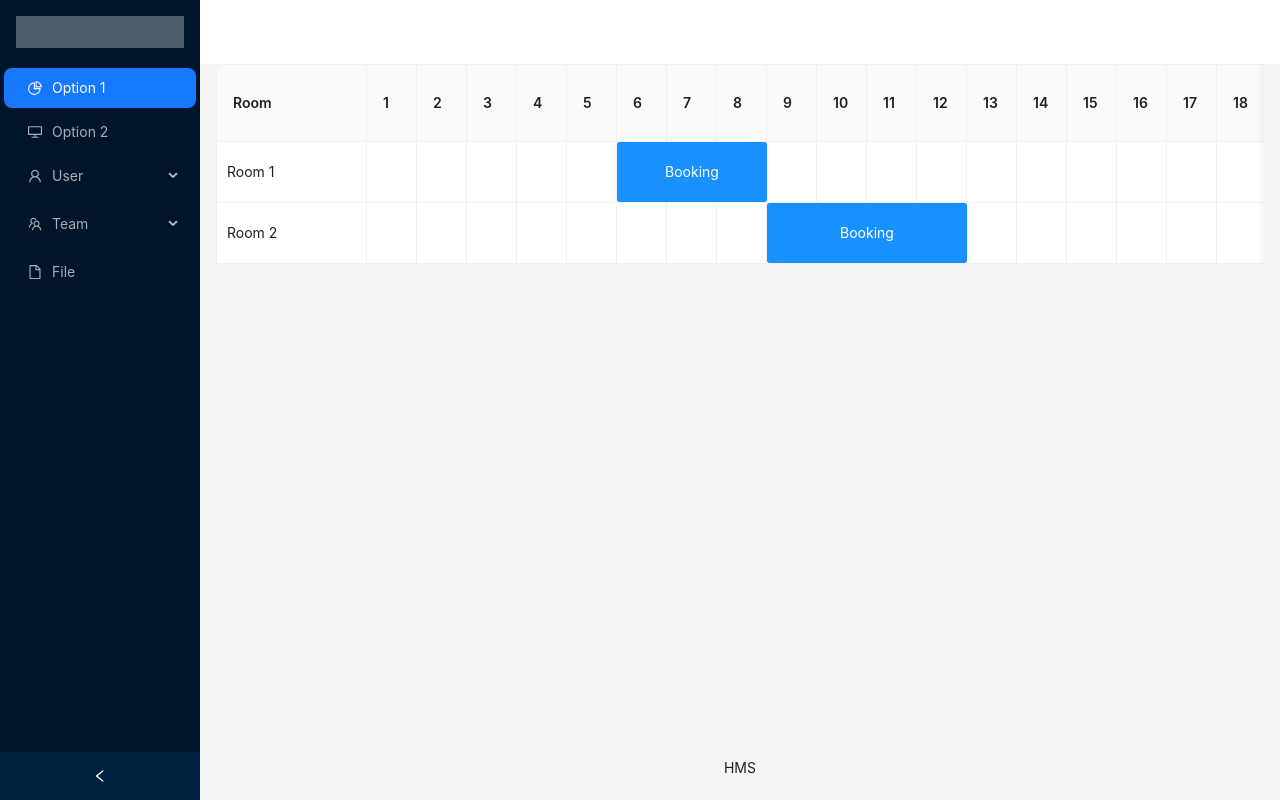
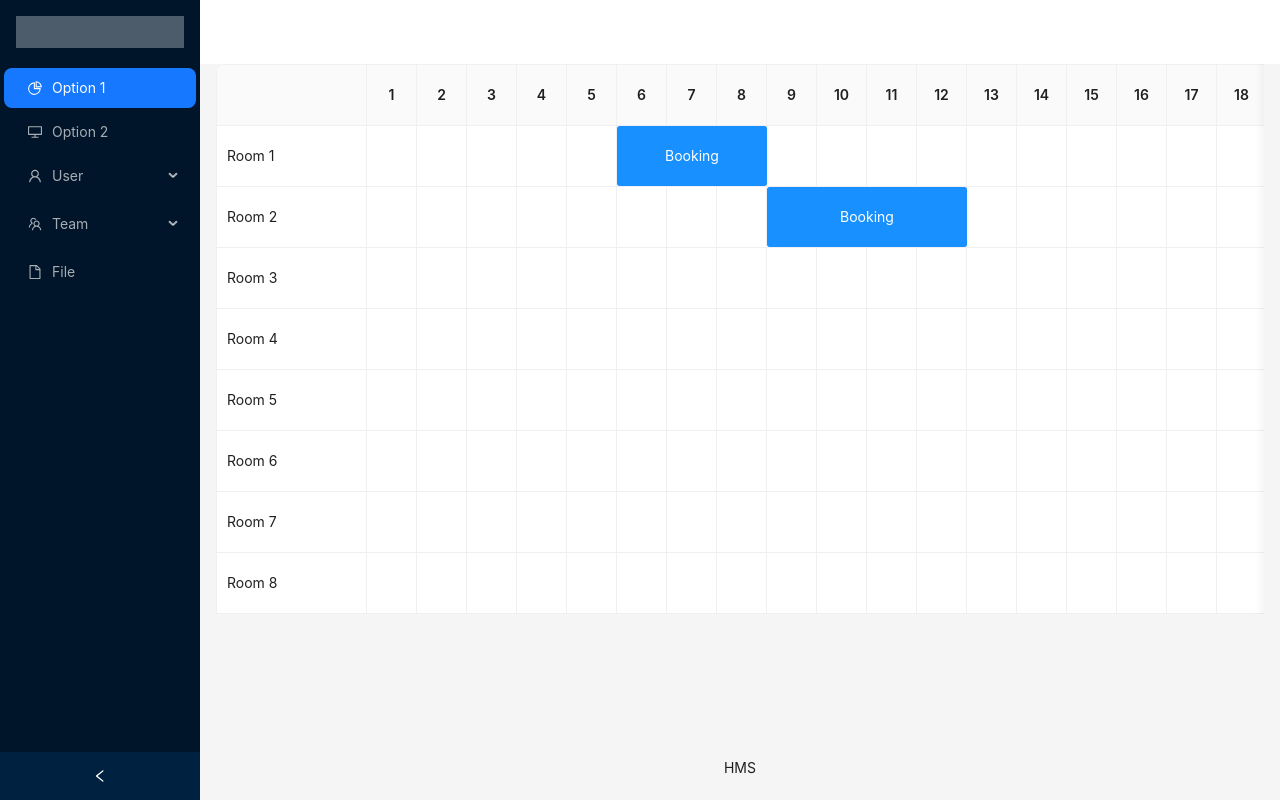
Before and after one commit to Ivansergee/hms, a Vue app in the folder apps/frontend/: page / in a window 1280 px wide. Built offline with nearby package versions, Linux system fonts and the light colour scheme; the HTML template or start-up script is replaced by a standard one.

Commit message:
[#1 #2] Improve dragging, add highlighting

```diff
--- a/apps/frontend/components.d.ts
+++ b/apps/frontend/components.d.ts
@@ -19,7 +19,7 @@ declare module 'vue' {
     AMenuItem: typeof import('ant-design-vue/es')['MenuItem']
     ASubMenu: typeof import('ant-design-vue/es')['SubMenu']
     ATable: typeof import('ant-design-vue/es')['Table']
-    PlanTable: typeof import('./src/components/PlanTable.vue')['default']
+    PlanTable: typeof import('./src/components/PlanTable/PlanTable.vue')['default']
     RouterLink: typeof import('vue-router')['RouterLink']
     RouterView: typeof import('vue-router')['RouterView']
   }
--- a/apps/frontend/src/components/PlanTable.vue
+++ b/apps/frontend/src/components/PlanTable/PlanTable.vue
@@ -10,6 +10,10 @@
   >
     <template #bodyCell="{ column, record }">
       <div
+        @mouseenter="onMouseEnterCell(record.id, column.dataIndex)"
+        @mouseleave="onMouseLeaveCell(record.id, column.dataIndex)"
+      >
+        <div
           v-if="column.dataIndex !== 'name'"
           class="cell"
           :data-day="column.dataIndex"
@@ -17,15 +21,19 @@
           @mouseup="handleResizeEnd()"
           @mouseover="handleResizeMove(column.dataIndex)"
           @dragover.prevent
-        @drop="handleDrop($event, record.id, column.dataIndex)"
+          @drop="handleDrop(record.id, column.dataIndex)"
         >
           <div
             v-if="isBookingStart(record.id, column.dataIndex)"
             class="draggable-bar"
+            :class="{ hidden: isBarHidden(record.id, column.dataIndex) }"
             :style="{ width: getBookingBarWidth(record.id, column.dataIndex) }"
             :draggable="!ghostBooking"
             @mouseover.stop
-          @dragstart.stop="handleDragStart($event, record.id, column.dataIndex)"
+            @mouseenter.stop="onMouseEnterBar(record.id, column.dataIndex)"
+            @mouseleave.stop="onMouseLeaveBar"
+            @dragstart.stop="handleDragStart(record.id, column.dataIndex)"
+            @drop.stop="handleDropOnBar"
           >
             <div
               class="resize-handle left"
@@ -48,8 +56,19 @@
         <div
           v-else
           class="name-cell"
+          :class="{ highlighted: isRowHighlighted(record.id) }"
         >
           {{ record.name }}
+        </div>
+      </div>
+    </template>
+    <template #headerCell="{ title, column }">
+      <div
+        v-if="column.dataIndex !== 'name'"
+        class="header-cell"
+        :class="{ highlighted: isColHighlighted(column.dataIndex) }"
+      >
+        <span>{{ title }}</span>
       </div>
     </template>
   </a-table>
@@ -87,6 +106,12 @@ const bookings = ref<Booking[]>([
 const rooms = ref<RoomData[]>([
   { id: 1, name: 'Room 1' },
   { id: 2, name: 'Room 2' },
+  { id: 3, name: 'Room 3' },
+  { id: 4, name: 'Room 4' },
+  { id: 5, name: 'Room 5' },
+  { id: 6, name: 'Room 6' },
+  { id: 7, name: 'Room 7' },
+  { id: 8, name: 'Room 8' },
 ]);
 
 const columns = computed(() => {
@@ -97,7 +122,7 @@ const columns = computed(() => {
     width: cellWidth,
   }));
   daysCols.unshift({
-    title: 'Room',
+    title: '',
     dataIndex: 'name',
     key: 'title',
     fixed: 'left',
@@ -110,6 +135,8 @@ const draggedBookingId = ref<number>();
 const sourceDay = ref<number>();
 const ghostBooking = ref<Booking>();
 const resizeDirection = ref<ResizeDirection>();
+const highlightedDays = ref<string[]>([]);
+const highlightedRoomId = ref<number>();
 
 const isBookingStart = (roomId: number, dayIndex: string): boolean => {
   const roomBookings = bookings.value.filter(b => b.roomId === roomId);
@@ -147,6 +174,36 @@ const getBookingBarWidth = (roomId: number, dayIndex: string): string => {
   return `${width}px`;
 };
 
+const onMouseEnterCell = (roomId: number, dayIndex: string): void => {
+  highlightedDays.value.push(dayIndex);
+  highlightedRoomId.value = roomId;
+};
+
+const onMouseLeaveCell = (roomId: number, dayIndex: string): void => {
+  highlightedDays.value = highlightedDays.value.filter(day => day !== dayIndex);
+  highlightedRoomId.value = undefined;
+};
+
+const onMouseEnterBar = (roomId: number, dayIndex: string): void => {
+  const booking = getBookingForStart(roomId, dayIndex);
+  if (!booking) {
+    return;
+  }
+  highlightedDays.value = range(booking.start, booking.end).map(day => day.toString());
+};
+
+const onMouseLeaveBar = (): void => {
+  highlightedDays.value = [];
+};
+
+const isColHighlighted = (dayIndex: string): boolean => {
+  return highlightedDays.value.includes(dayIndex);
+};
+
+const isRowHighlighted = (roomId: number): boolean => {
+  return highlightedRoomId.value === roomId;
+};
+
 const getGhostBarStyle = computed((): StyleValue => {
   if (!ghostBooking.value || !resizeDirection.value) {
     return;
@@ -160,13 +217,13 @@ const getGhostBarStyle = computed((): StyleValue => {
     : { right: 0, width: `${width}px` };
 });
 
-const handleCellMouseDown = (e: MouseEvent, roomId: number, dayIndex: string) => {
+const handleCellMouseDown = (e: MouseEvent, roomId: number, dayIndex: string): void => {
   const cellOffsetDays = Math.floor(e.offsetX / cellWidth);
   const baseDay = Number(dayIndex);
   sourceDay.value = baseDay + cellOffsetDays;
 };
 
-const handleDragStart = (event: Event, roomId: number, dayIndex: string): void => {
+const handleDragStart = (roomId: number, dayIndex: string): void => {
   if (ghostBooking.value) {
     return;
   }
@@ -178,14 +235,9 @@ const handleDragStart = (event: Event, roomId: number, dayIndex: string): void =
       sourceDay.value = booking.start;
     }
   }
-
-  const target = event.target as HTMLElement;
-  setTimeout(() => {
-    target.style.visibility = "hidden";
-  }, 0);
 };
 
-const handleDrop = (event: Event, targetRoomId: number, targetDay: string) => {
+const handleDrop = (targetRoomId: number, targetDay: string): void => {
   if (!draggedBookingId.value || !sourceDay.value) {
     return;
   }
@@ -199,14 +251,22 @@ const handleDrop = (event: Event, targetRoomId: number, targetDay: string) => {
   }
   draggedBookingId.value = undefined;
   sourceDay.value = undefined;
+};
 
-  const target = event.target as HTMLElement;
-  target.style.visibility = "visible";
+const handleDropOnBar = () => {
+  draggedBookingId.value = undefined;
+  sourceDay.value = undefined;
+};
+
+const isBarHidden = (roomId: number, dayIndex: string): boolean => {
+  return draggedBookingId.value === getBookingForStart(roomId, dayIndex)?.id;
 };
 
 // Resizing handlers
 const handleResizeStart = (roomId: number, dayIndex: string, side: ResizeDirection) => {
-  const booking = bookings.value.find(b => b.roomId === roomId && range(b.start, b.end).includes(Number(dayIndex)));
+  const booking = bookings.value.find((b) => {
+    return b.roomId === roomId && range(b.start, b.end).includes(Number(dayIndex));
+  });
   if (booking) {
     ghostBooking.value = { ...booking };
     resizeDirection.value = side;
@@ -258,8 +318,27 @@ onUnmounted(() => {
   position: relative;
 }
 
+.header-cell {
+  min-height: 60px;
+  display: flex;
+  justify-content: center;
+  align-items: center;
+}
+
+.header-cell.highlighted {
+  background-color: red;
+}
+
 .name-cell {
-  padding: 10px;
+  min-height: 60px;
+  display: flex;
+  justify-content: left;
+  align-items: center;
+  padding-left: 10px;
+}
+
+.name-cell.highlighted {
+  background-color: red;
 }
 
 .draggable-bar {
@@ -278,6 +357,11 @@ onUnmounted(() => {
   background-color: #1890ff;
 }
 
+.draggable-bar.hidden {
+  transition: 0.01s;
+  transform: translateX(-9999px);
+}
+
 .ghost-bar {
   position: absolute;
   top: 0;
@@ -292,7 +376,7 @@ onUnmounted(() => {
   background-color: rgb(121, 121, 121);
 }
 
-.plan-table :deep(.ant-table-tbody > tr > td.ant-table-cell) {
+.plan-table :deep(.ant-table-cell) {
   padding: 0;
   position: relative;
 }
```
Lines whose indentation alone changed are shown as unchanged.
